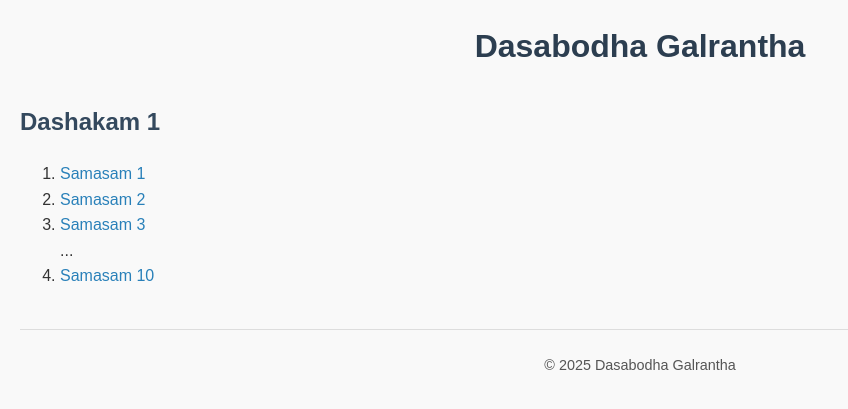
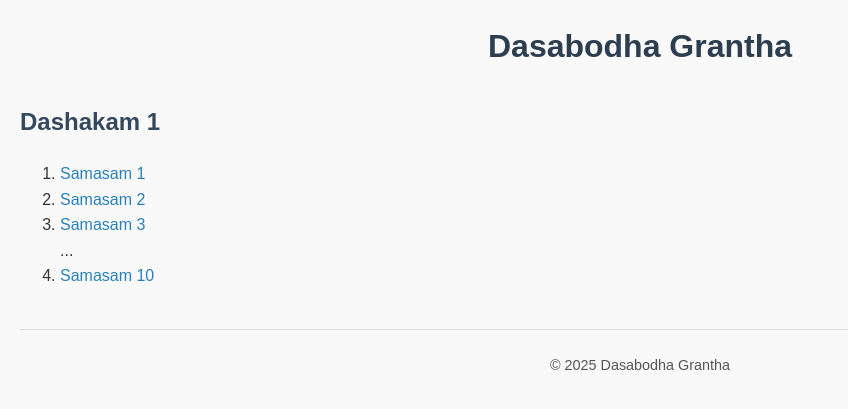
Before and after one commit to csrgnk/gsrgnk.github.io, a Jekyll site: the page dashakam-1.html, which Jekyll copies as it is, in a window 1280 px wide. Shown: the top 409 px of the page, without its empty margins (0-848 px from the left). Built offline with Jekyll 4.4.1, drawn with Linux system fonts in a browser that asks for light colours.

Commit message:
Update dashakam-1.html

```diff
--- a/dashakam-1.html
+++ b/dashakam-1.html
@@ -8,7 +8,7 @@
 <body>
 
 <header>
-  <a href="/"><h1>Dasabodha Galrantha</h1></a>
+  <a href="/"><h1>Dasabodha Grantha</h1></a>
 </header>
 
 <h2>Dashakam 1</h2>
@@ -21,7 +21,7 @@
 </ol>
 
 <footer>
-  <p>&copy; 2025 Dasabodha Galrantha</p>
+  <p>&copy; 2025 Dasabodha Grantha</p>
 </footer>
 
 </body>
```
